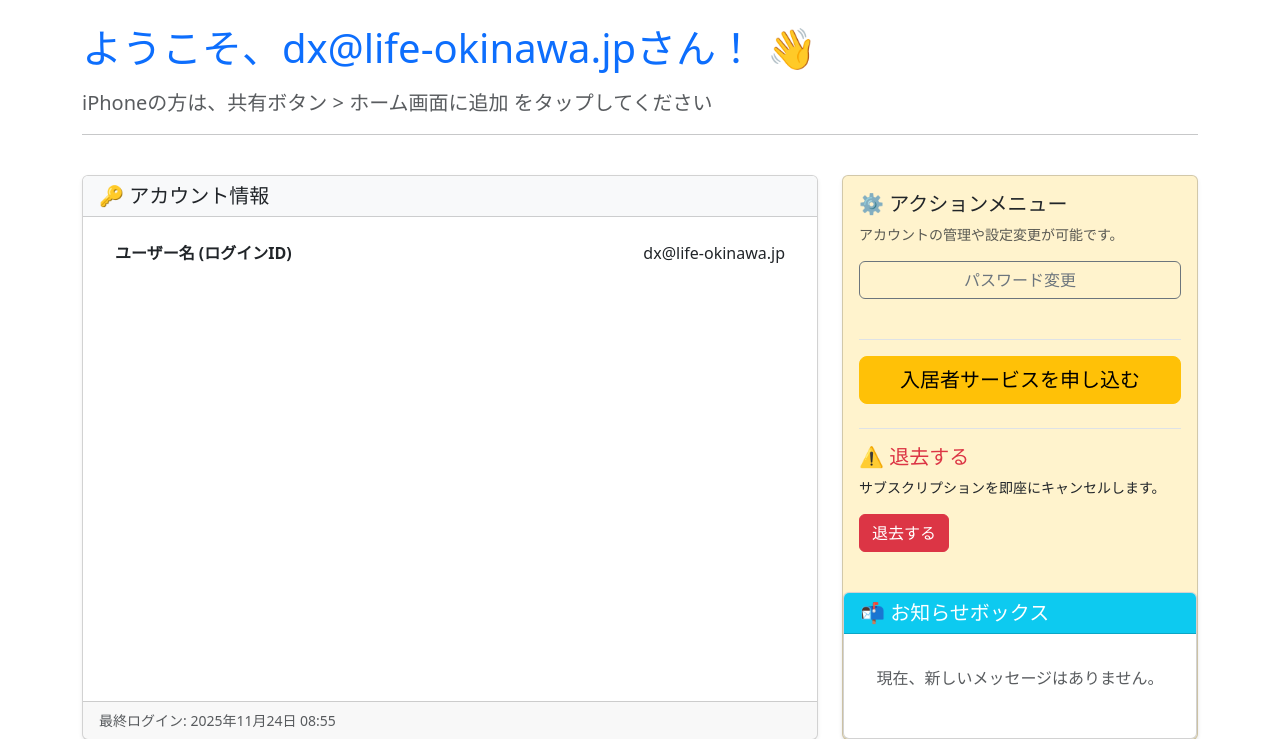
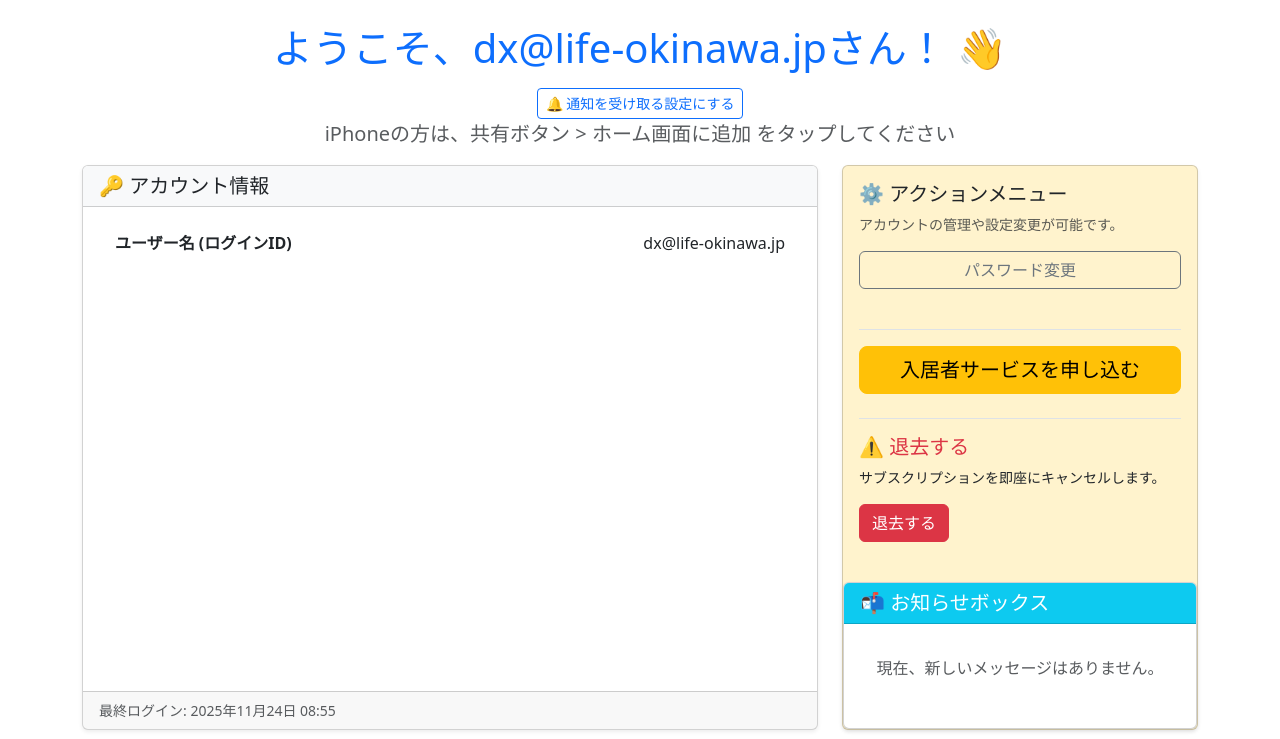
Before and after one commit to k5-kishimoto/LifeSafetyGuarantee, a Django app: page /accounts/profile/ in a window 1280 px wide. Shown: the part 56-795 px from the top of the page. Run offline with Django 5.2, Linux system fonts and the light colour scheme; a user stored in the database is signed in; some libraries are stand-ins or nearby versions.

Commit message:
WebPushIOS

```diff
--- a/accounts/salesforce.py
+++ b/accounts/salesforce.py
@@ -170,11 +170,12 @@ def update_contractor_payment_status(username,status,isend):
                 if isend:
                     payload = {
                         "Paying__c": status,
-                        "IsDelete__c": isend
+                        "IsMovedOut__c": isend
                     }
                 else:
                     payload = {
-                        "Paying__c": status
+                        "Paying__c": status,
+                        "MovedOutDate__c" : now_str
                     }
 
             update_response = requests.patch(update_url, headers=headers, data=json.dumps(payload))
--- a/suppliers/salesforce.py
+++ b/suppliers/salesforce.py
@@ -100,7 +100,7 @@ def get_contractors_for_agency(agency_username):
         # 2. 取得したAgency IDを使って、紐づくContractorを取得 (Supplier__cでフィルタ)
         # 💡 表示したいフィールドを SOQL で指定します 💡
         soql_contractors = (
-            f"SELECT Name, Fullname__c, PropertyName__c, RoomName__c, Telephone__c, Paying__c "
+            f"SELECT Name, Fullname__c, PropertyName__c, RoomName__c, Telephone__c, Paying__c, IsMovedOut__c "
             f"FROM LeavingGuaranteeContractor__c "
             f"WHERE Supplier__c = '{agency_id}' "
             f"ORDER BY LastModifiedDate DESC"
@@ -119,7 +119,8 @@ def get_contractors_for_agency(agency_username):
                 'property_name': record.get('PropertyName__c', 'N/A'),
                 'room_name': record.get('RoomName__c', 'N/A'),
                 'telephone': record.get('Telephone__c', 'N/A'),
-                'paying': record.get('Paying__c')
+                'paying': record.get('Paying__c'),
+                'is_moved_out': record.get('IsMovedOut__c'),
             })
 
         return contractors
--- a/templates/accounts/home.html
+++ b/templates/accounts/home.html
@@ -3,11 +3,13 @@
 {% block title %}会員ダッシュボード{% endblock %}
 
 {% block content %}
-<div class="row mb-4">
-    <div class="col-12">
+<div class="row mt-3">
+    <div class="col-12 text-center">
         <h2 class="display-6 text-primary mb-3">ようこそ、{{ user.username }}さん！ 👋</h2>
+        <button id="enable-notifications-btn" class="btn btn-outline-primary btn-sm">
+            🔔 通知を受け取る設定にする
+        </button>
         <p class="lead text-muted">iPhoneの方は、共有ボタン > ホーム画面に追加 をタップしてください</p>
-        <hr>
     </div>
 </div>
 
@@ -172,38 +174,38 @@
         .then(function(subscription) {
             console.log('User is subscribed:', subscription);
             sendSubscriptionToDjango(subscription);
+            alert("通知設定が完了しました！"); // ユーザーにフィードバック
         })
         .catch(function(error) {
             console.error('Failed to subscribe the user: ', error);
+            alert("通知設定に失敗しました。ホーム画面に追加されているか確認してください。");
         });
     }
 
-        function sendSubscriptionToDjango(subscription) {
-            fetch('/accounts/subscribe/', {
-                method: 'POST',
-                headers: {
-                    'Content-Type': 'application/json',
-                    'X-CSRFToken': getCookie('csrftoken') // 💡 これで正しくCSRFトークンが送られる
-                },
-                body: JSON.stringify(subscription)
+    // ... (sendSubscriptionToDjango 関数はそのまま) ...
+
+    // ページ読み込み時の処理を変更
+    window.addEventListener('load', function() {
+        if ('serviceWorker' in navigator) {
+            // Service Workerの登録だけは先に行う
+            navigator.serviceWorker.register('/service_worker.js')
+            .then(function(reg) {
+                console.log('Service Worker registered!');
             });
         }
 
-        // ページ読み込み時にService Workerを登録し、購読を開始
-        window.addEventListener('load', function() {
-            // CSRFトークンが存在しない場合（ログインページなど）は購読をスキップ
-            if (!getCookie('csrftoken') && !document.querySelector('meta[name="apple-mobile-web-app-capable"]')) {
-                 return; // 非ログインユーザーまたは非PWA環境では静かに終了
+        // 💡 ボタンクリックで購読処理を開始 💡
+        const btn = document.getElementById('enable-notifications-btn');
+        if (btn) {
+            btn.addEventListener('click', function() {
+                // 許可を求める（iOS対策）
+                Notification.requestPermission().then(permission => {
+                    if (permission === 'granted') {
+                        subscribeUser();
+                    } else {
+                        alert("通知が許可されませんでした。ブラウザの設定を確認してください。");
                     }
-
-            if ('serviceWorker' in navigator) {
-                navigator.serviceWorker.register('/service_worker.js')
-                .then(function(reg) {
-                    console.log('Service Worker registered!');
-                    subscribeUser(); // 購読関数を呼び出す
-                })
-                .catch(function(error) {
-                    console.error('Service Worker registration failed:', error);
+                });
             });
         }
     });
--- a/templates/suppliers/home.html
+++ b/templates/suppliers/home.html
@@ -27,7 +27,6 @@
                             <tr>
                                 <th>氏名</th>
                                 <th>物件名</th>
-                                <th>部屋名</th>
                                 <th>電話番号</th>
                                 <th>Email</th>
                                 <th>支払</th>
```
Lines whose indentation alone changed are shown as unchanged.
